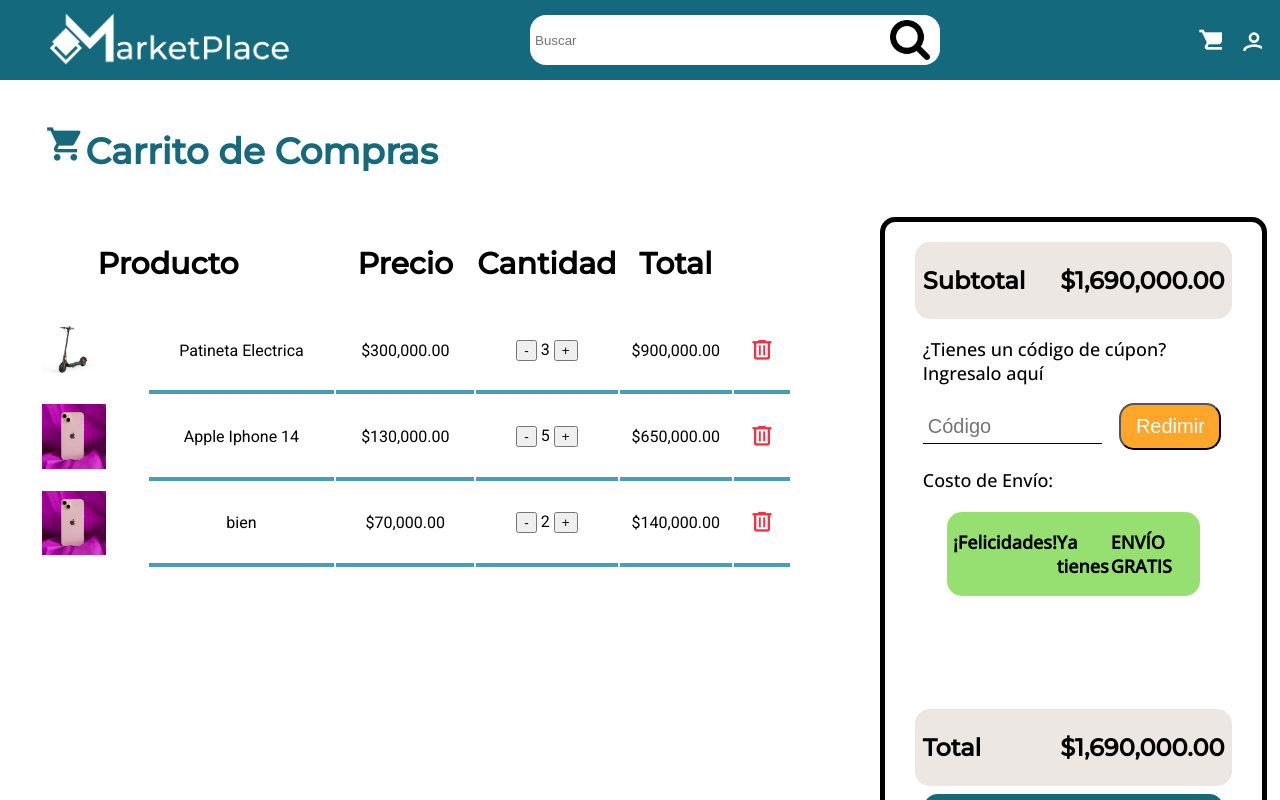
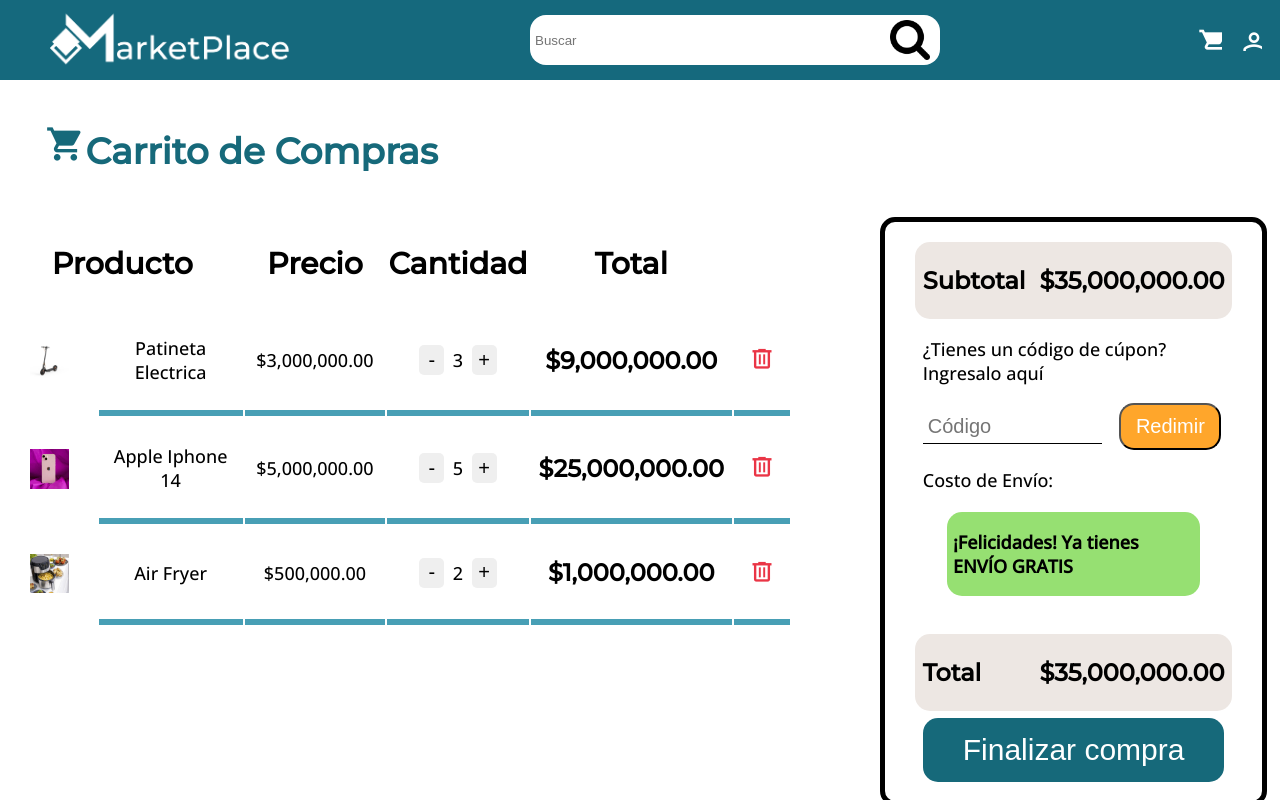
Before and after one commit to valegb13/Front02, an Angular app in the folder front02/: page /carrito in a window 1280 px wide. Shown: the top 800 px of the page. Built offline with nearby package versions, Linux system fonts and the light colour scheme; what primeng would draw is missing.

Commit message:
Lista y Carrusel

```diff
--- a/front02/src/app/Pages/validacion-carrito/validacion-carrito.component.css
+++ b/front02/src/app/Pages/validacion-carrito/validacion-carrito.component.css
@@ -67,7 +67,7 @@
     }
 
 .Productos td {
-    border-bottom: 4px solid #489fb5;
+    border-bottom: 6px solid #489fb5;
     padding: 8px;
   }
 
@@ -100,6 +100,17 @@
     width: 5%;
 
     }
+
+.Boton_Cantidad{
+  border: none;
+  margin-left: 3%;
+  margin-right: 3%;
+  width: 20%;
+  height: 30px;
+  font-size: 20px;
+
+  border-radius: 5px;
+}
 .IconoEliminar {
     color: #ea3546;
     font-size: 25px;
@@ -107,18 +118,24 @@
 
 .BotonEliminar {
     width: 40px;
-    height: 40px;
+    height: 40p20x;
     background-color: transparent;
     border: none;
     padding: 0;
     }
 
+.cont_Carrusel{
+  padding: 2%;
+  border: none;
+}
 .titulo_Carrusel {
     position: relative;
     text-align: center;
     margin: 5%;
   }
-
+.Carrusel_total{
+  background-color: transparent;
+}
   .titulo_Carrusel::before,
   .titulo_Carrusel::after {
     content: "";
@@ -267,7 +284,7 @@
     padding-right: 2%;
     width: 80%;
     height: auto;
-    margin-top: 30%;
+    margin-top: 10%;
     margin-bottom: 2%;
     margin-left: auto;
     margin-right: auto;
--- a/front02/src/app/Pages/validacion-carrito/validacion-carrito.component.html
+++ b/front02/src/app/Pages/validacion-carrito/validacion-carrito.component.html
@@ -22,14 +22,15 @@
             <tbody>
                 <tr *ngFor="let dato of elementos">
                     <td><img class="img_Producto" src="{{ dato.img }}"></td>
-                    <td>{{ dato.producto }}</td>
-                    <td>{{ dato.precio | currency}}</td>
-                    <td>
-                        <button (click)="disminuirCantidad(dato)">-</button>
+                    <td><p>{{ dato.producto }}</p></td>
+                    <td><p>{{ dato.precio | currency}}</p></td>
+                    <td><p>
+                        <button class="Boton_Cantidad" (click)="disminuirCantidad(dato)">-</button>
                         {{ dato.cantidad }}
-                        <button (click)="aumentarCantidad(dato)">+</button>
+                        <button class="Boton_Cantidad" (click)="aumentarCantidad(dato)">+</button>
+                    </p>
                     </td>
-                    <td>{{ calcularTotalProducto(dato) | currency }}</td>
+                    <td><h3>{{ calcularTotalProducto(dato) | currency }}</h3></td>
                     <td>
                         <button class="BotonEliminar" (click)="eliminarElemento(dato)">
                             <mat-icon class="IconoEliminar"><span class="material-symbols-outlined">
@@ -65,7 +66,7 @@
 
                 <p><span *ngIf="calcularEnvio() !== 'Envío gratis'" class="envio-cost">Costo de Envío:{{ calcularEnvio() }}</span></p>
             </div>
-            <span *ngIf="calcularEnvio() === 'Envío gratis'" ><p>Costo de Envío:</p><div class="envio-gratis"><p class="Negrita">¡Felicidades!</p><p>Ya tienes</p> <p class="Negrita">ENVÍO GRATIS</p></div></span>
+            <span *ngIf="calcularEnvio() === 'Envío gratis'" ><p>Costo de Envío:</p><div class="envio-gratis"><p>¡Felicidades! Ya tienes ENVÍO GRATIS</p></div></span>
 
         </div>
         <div class="Total">
@@ -79,9 +80,9 @@
     </div>
 </div>
 
-<div>
+<div class="cont_Carrusel">
     <h2 class="titulo_Carrusel">Te podría interesar</h2>
-    <p-carousel [value]="carrusel" [numVisible]="5" [numScroll]="1" [circular]="true" [responsiveOptions]="responsiveOptions" autoPlayInterval="3000">
+    <p-carousel class="Carrusel_total" [value]="carrusel" [numVisible]="4" [numScroll]="1" [circular]="true" [responsiveOptions]="responsiveOptions" autoPlayInterval="4000">
       <ng-template let-elemento pTemplate="item">
         <div class="product-card">
           <img class="img_Carrusel" [src]="elemento.img" alt="Product Image" />
--- a/front02/src/app/Pages/validacion-carrito/validacion-carrito.component.ts
+++ b/front02/src/app/Pages/validacion-carrito/validacion-carrito.component.ts
@@ -9,17 +9,19 @@
 })
 export class ValidacionCarritoComponent implements OnInit {
   elementos: any[] = [
-    { img: './assets/icons/RunRun.jpg', producto: 'Patineta Electrica', precio: 300000, cantidad: 3 },
-    { img: './assets/icons/Aifon.jpeg', producto: 'Apple Iphone 14 ', precio: 130000, cantidad: 5 },
-    { img: './assets/icons/Aifon.jpeg', producto: 'bien', precio: 70000, cantidad: 2 },
+    { img: './assets/icons/RunRun.jpg', producto: 'Patineta Electrica', precio: 3000000, cantidad: 3 },
+    { img: './assets/icons/Aifon.jpeg', producto: 'Apple Iphone 14 ', precio: 5000000, cantidad: 5 },
+    { img: './assets/icons/AirFryer.jpg', producto: 'Air Fryer', precio: 500000, cantidad: 2 },
   ];
 
   carrusel: any[] = [
-    { img: './assets/icons/RunRun.jpg', producto: 'Patineta Electrica', precio: 300000, cantidad: 3 },
-    { img: './assets/icons/Aifon.jpeg', producto: 'Apple Iphone 14 ', precio: 130000, cantidad: 5 },
-    { img: './assets/icons/Aifon.jpeg', producto: 'bien', precio: 70000, cantidad: 2 },
-    { img: './assets/icons/RunRun.jpg', producto: 'Patineta Electrica', precio: 300000, cantidad: 3 },
-    { img: './assets/icons/Aifon.jpeg', producto: 'bien', precio: 70000, cantidad: 2 },
+    { img: './assets/icons/LogiG635.jpg', producto: 'Audifonos diadema Logitech G635', precio: 300000},
+    { img: './assets/icons/Samsung.jpg', producto: 'Televisor Samsung 55" 4k', precio: 3200000},
+    { img: './assets/icons/Aifon.jpeg', producto: 'Apple Iphone 14 ', precio: 130000},
+    { img: './assets/icons/AirFryer.jpg', producto: 'Air Fryer', precio: 500000},
+    { img: './assets/icons/RunRun.jpg', producto: 'Patineta Electrica', precio: 300000},
+    { img: './assets/icons/Aspiradora.jpg', producto: 'Aspiradora Inteligente', precio: 2000000 },
+
   ];
 
   responsiveOptions = [
@@ -30,8 +32,8 @@
     },
     {
       breakpoint: '1024px',
-      numVisible: 5,
-      numScroll: 5
+      numVisible: 4,
+      numScroll: 4
     }
   ];
 
@@ -47,12 +49,6 @@
     });
   }
 
-  send(): any {
-    const elementos = this.elementos;
-    this.carritoService.setElementos(elementos);
-    // Resto del código para enviar los datos al formulario o realizar otras acciones.
-  }
-
   eliminarElemento(elemento: any) {
     const indice = this.elementos.indexOf(elemento);
     if (indice !== -1) {
@@ -60,6 +56,11 @@
     }
   }
 
+  send(): any {
+    const elementos = this.elementos;
+    this.carritoService.setElementos(elementos);
+    // Resto del código para enviar los datos al formulario o realizar otras acciones.
+  }
   aumentarCantidad(dato: any) {
     dato.cantidad++;
   }
```
